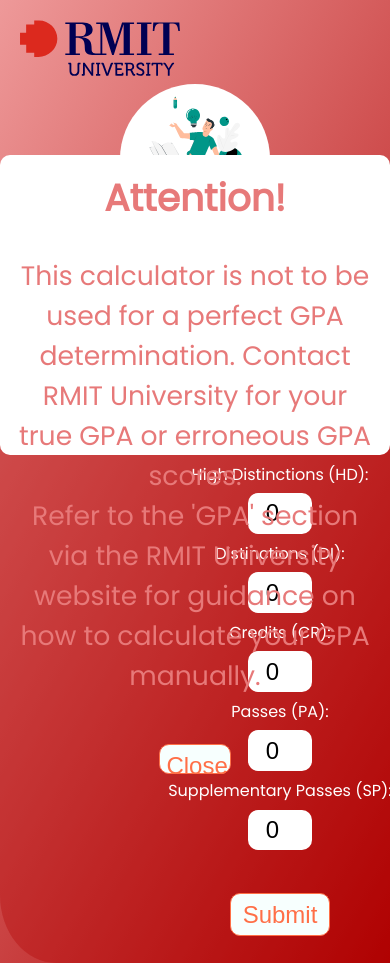
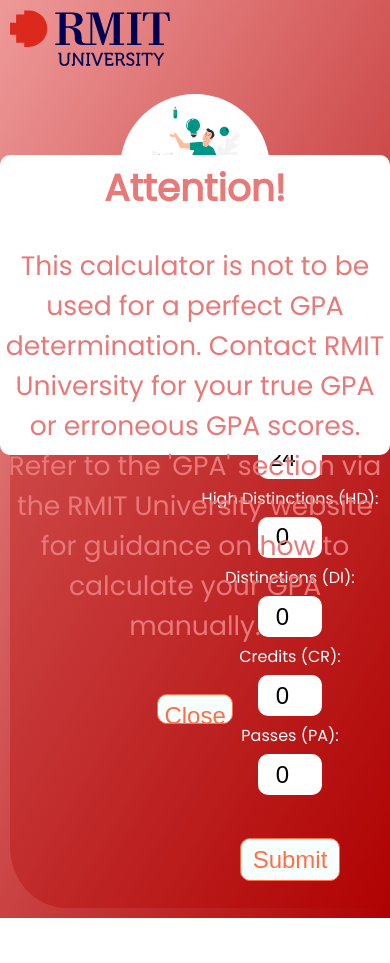
Before and after one commit to acancerouscake/RMIT-GPA-Calculator, a React (Create React App) app: page / in a window 390 px wide. Shown: the top 963 px of the page. After the commit the page ends 918 px from the top, so only its background shows below. Built offline with nearby package versions, Linux system fonts and the light colour scheme.

Commit message:
Add css media queries for viewports

```diff
--- a/src/App.css
+++ b/src/App.css
@@ -11,20 +11,109 @@
   min-height: 100vh;
 }
 
+
+@media (max-width: 767px) {
+  .gpa-form {
+    width: 20rem;
+    padding-top: 10px;
+    padding-bottom: 10px;
+  }
+
+  .popup{
+    font-size: 1rem;
+  }
+  .popup-inner{
+    max-width: 300px;
+    max-height: 700px;
+  }
+
+  .gpa-form p{
+    padding: 8px;
+    font-size: 10px;
+  }
+
+  .form input, form button, .close-btn {
+  font-size: 1rem;
+  }
+
+  .popup-inner{
+    max-width: 300px;
+    max-height: 400px;
+    padding-top: 0px;
+  }
+
+  .inner-results{
+    padding: 5px;
+  }
+
+  .inner-results h3 {
+    font-size: 50px;
+    top: -150px;
+    margin-bottom: -100px;
+  }
+}
+
+
+@media (max-width: 421px) {
+  .gpa-form {
+    width: 18rem;
+    padding-top: 0px;
+    padding-bottom: 0px;
+  }
+
+  .lottie-ed{
+    border-radius: 10%;
+    width: 75px;
+    height: 75px;
+  }
+
+  .gpa-form p{
+    padding: 8px;
+    font-size: 10px;
+  }
+
+  .form input, form button, .close-btn {
+  font-size: 1rem;
+}
+
+.popup{
+  font-size: 1rem;
+}
+.popup-inner{
+  max-width: 300px;
+  max-height: 400px;
+  padding-top: 0px;
+}
+
+.inner-results{
+  padding: 5px;
+
+  }
+
+  .inner-results h3{
+    font-size: 50px;
+    top: -150px;
+    margin-bottom: -100px;
+  }
+
+
+}
+
+
 /** APP.JS **/
 .gpa_calc_title{
-  min-height: 2vh;
+  min-height: 1vh;
   display: flex;
   justify-content: center;
   align-items: center;
   font-size: 2rem;
+
 }
 
 header {
   min-height: 10vh;
   height: 10vh;
   display: block;
-  padding: 20px;
 }
 
 /* Form.js */
@@ -157,9 +246,7 @@
 .popup-inner{
   border-radius: 10px;
   position: relative;
-  padding: 15px;
-  width:100%;
-  height: 100%;
+  padding: 5px;
   max-height: 300px;
   max-width:700px;
   background-color: #ffffff;
@@ -229,10 +316,6 @@
   height: 30px;
 }
 
-
-
-
-
 .fall {
   transform: translateY(10rem) rotateZ(20deg);
   opacity: 0;
--- a/src/App.js
+++ b/src/App.js
@@ -42,8 +42,8 @@
       </header>
 
       <div className="lottie-ed">
-                <Lottie animationData={education}/>
-            </div>
+        <Lottie animationData={education}/>
+      </div>
       <h4 className="gpa_calc_title">GPA Calculator</h4>
       <Form
         onSubmit={handleInputText}
--- a/src/components/Form.js
+++ b/src/components/Form.js
@@ -20,7 +20,11 @@
 
         <div className="gpa-form">
 
-          <p> Enter the <strong>total</strong> amounts for each, if a <strong>double</strong> course was studied (24 credit points), include the course and grade <strong>twice</strong>.  </p>
+          <p> Enter the <strong>total</strong> amounts for each, if a <strong>double</strong> course was studied (24 credit points),
+          include the course and grade <strong>twice</strong>.
+          <br></br> <br></br>
+          If you received a <strong>fail</strong> grade (NN), include it in the total courses studied.
+           </p>
 
             <form onSubmit={submitHandler}>
                 <label for="totalCourses"> Courses Studied:</label>
@@ -30,6 +34,7 @@
                     className="gpa-input"
                     required
                     min="1"
+                    max="99"
                     defaultValue="24"
                 />
 
@@ -42,7 +47,7 @@
                     required
                     min="0"
                     defaultValue="0"
-
+                    max="99"
                 />
                 <label for="totalDIs"> Distinctions (DI):</label>
                 <input
@@ -52,6 +57,7 @@
                     required
                     min="0"
                     defaultValue="0"
+                    max="99"
 
                 />
 
@@ -63,6 +69,7 @@
                     required
                     min="0"
                     defaultValue="0"
+                    max="99"
 
                 />
                 <label for="totalPAs"> Passes (PA):</label>
@@ -73,18 +80,8 @@
                     required
                     min="0"
                     defaultValue="0"
+                    max="99"
 
-
-                />
-
-                <label for="totalSPs"> Supplementary Passes (SP):</label>
-                <input
-                    name="totalSPs"
-                    type="number"
-                    className="gpa-input"
-                    required
-                    min="0"
-                    defaultValue="0"
 
                 />
 
--- a/src/components/Results.js
+++ b/src/components/Results.js
@@ -12,9 +12,8 @@
     const di = gpaData.totalDIs === 0 ? 0 : gpaData.totalDIs * 3 * 12
     const cr = gpaData.totalCRs === 0 ? 0 : gpaData.totalCRs * 2 * 12
     const pa = gpaData.totalPAs === 0 ? 0 : gpaData.totalPAs * 1 * 12
-    const sp = gpaData.totalSPs === 0 ? 0 : gpaData.totalSPs * 1 * 12
 
-    const totalGradePoint = hd + di + cr + pa + sp;
+    const totalGradePoint = hd + di + cr + pa
     const finalGPA = Math.min(Math.round(totalGradePoint/credits * 10 ) /10, 4);
 
     return (
--- a/src/index.css
+++ b/src/index.css
@@ -5,6 +5,7 @@
     sans-serif;
   -webkit-font-smoothing: antialiased;
   -moz-osx-font-smoothing: grayscale;
+  padding: 10px;
 }
 
 code {
```
